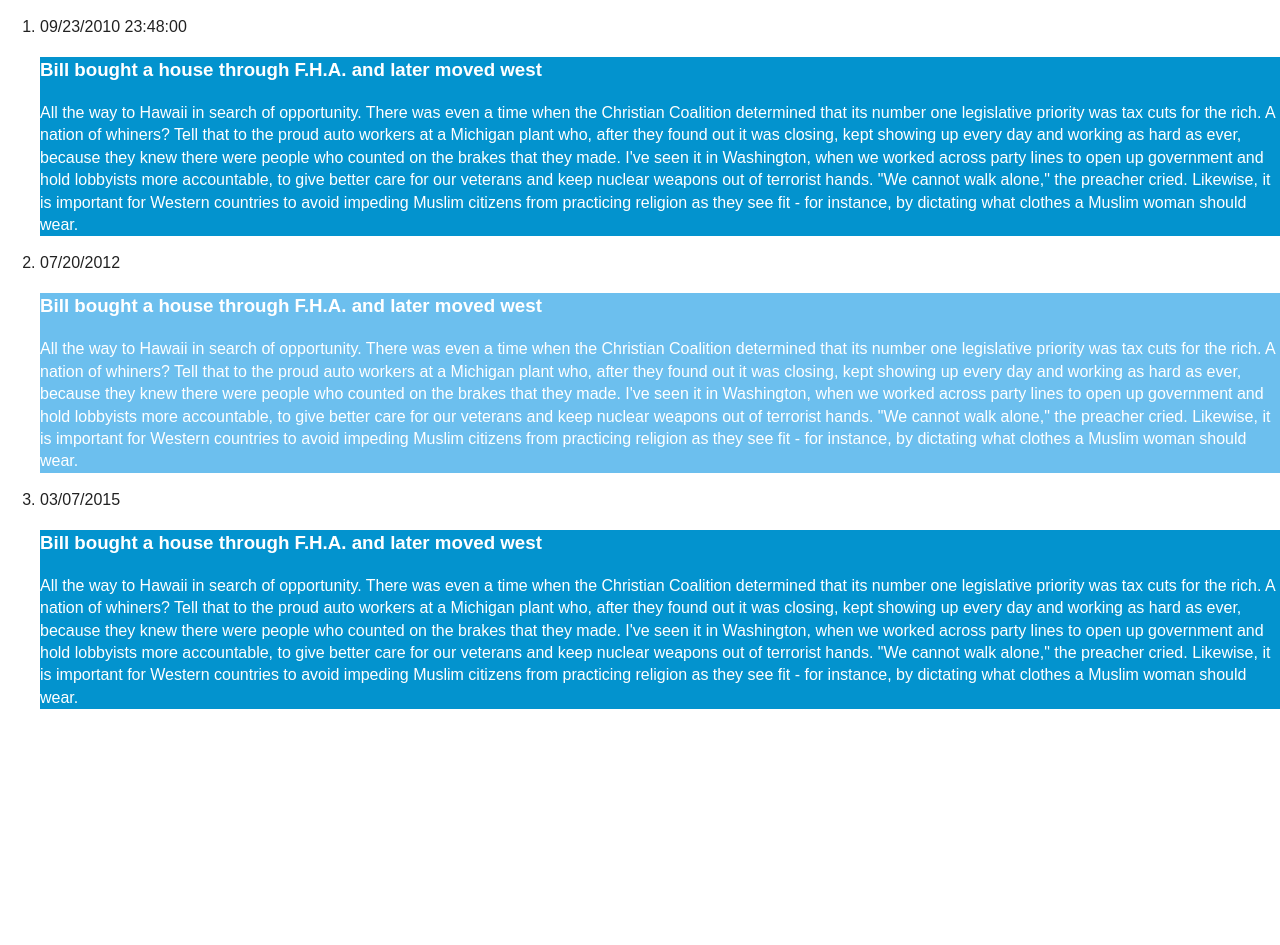
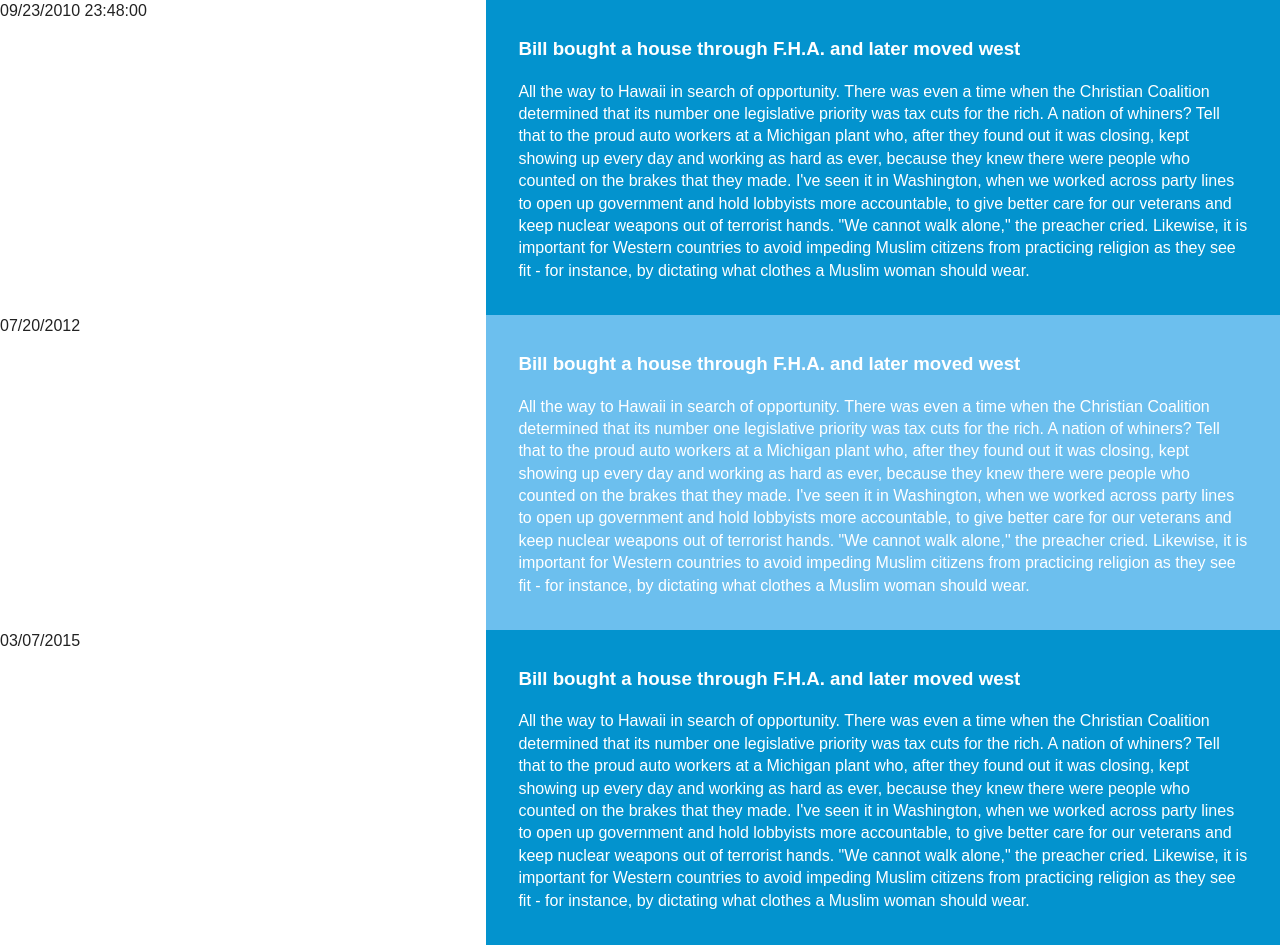
Before and after one commit to TheIronYard--Orlando/2015--SUMMER--FEE, a website: page 13--In-the-HTML-of-the-Night/index.html in a window 1280 px wide. Before the commit the page ends 800 px from the top, so only its background shows below. Drawn offline with nearby package versions, Linux system fonts and the light colour scheme.

Commit message:
Basic grid styles...

```diff
--- a/13--In-the-HTML-of-the-Night/css/main.css
+++ b/13--In-the-HTML-of-the-Night/css/main.css
@@ -95,9 +95,29 @@ textarea {
    Author's custom styles
    ========================================================================== */
 
+.timeline {
+  margin: 0; padding: 0;
+  list-style: none;
+}
+
+.timeline li::after {
+  content: " ";
+  display: table;
+  clear: both;
+}
+
+.timeline time {
+  display: inline-block;
+  float: left; width: 38%;
+}
+
 .timeline article {
+  display: inline-block;
+  float: left; width: 62%;
+  box-sizing: border-box;
   color: white;
-  background-color: #6CBFEE
+  background-color: #6CBFEE;
+  padding: 2ex 2em;
 }
 
 .timeline :nth-child(odd) article {
```
